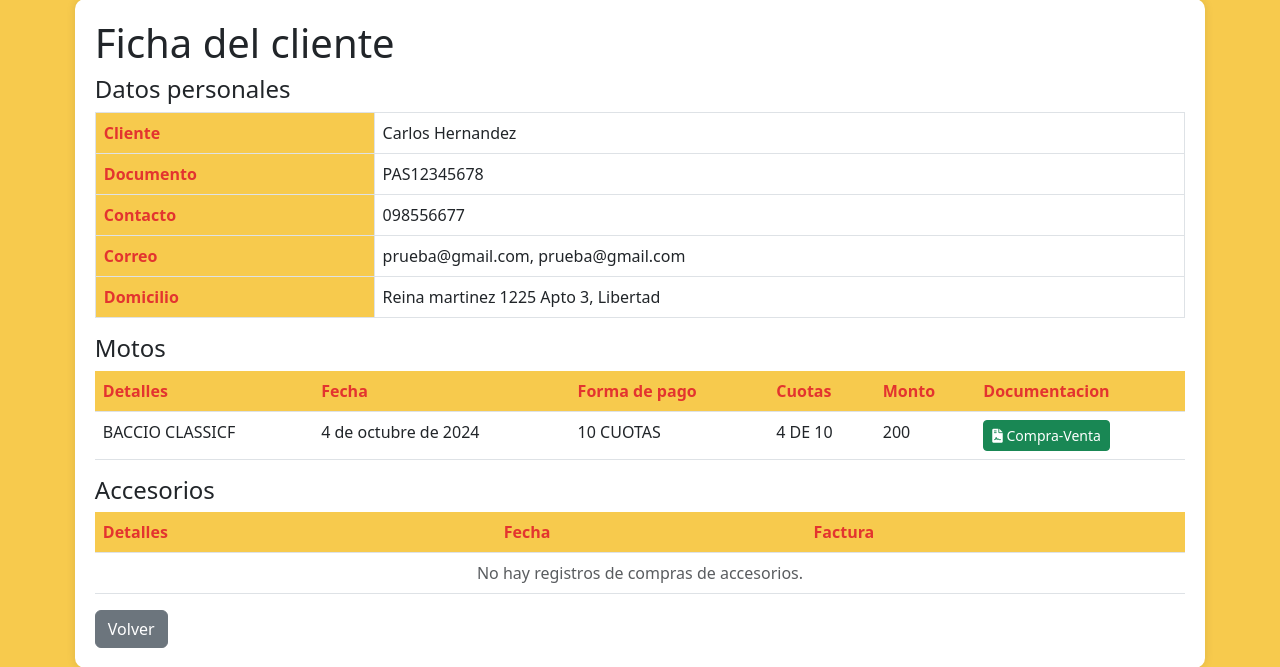
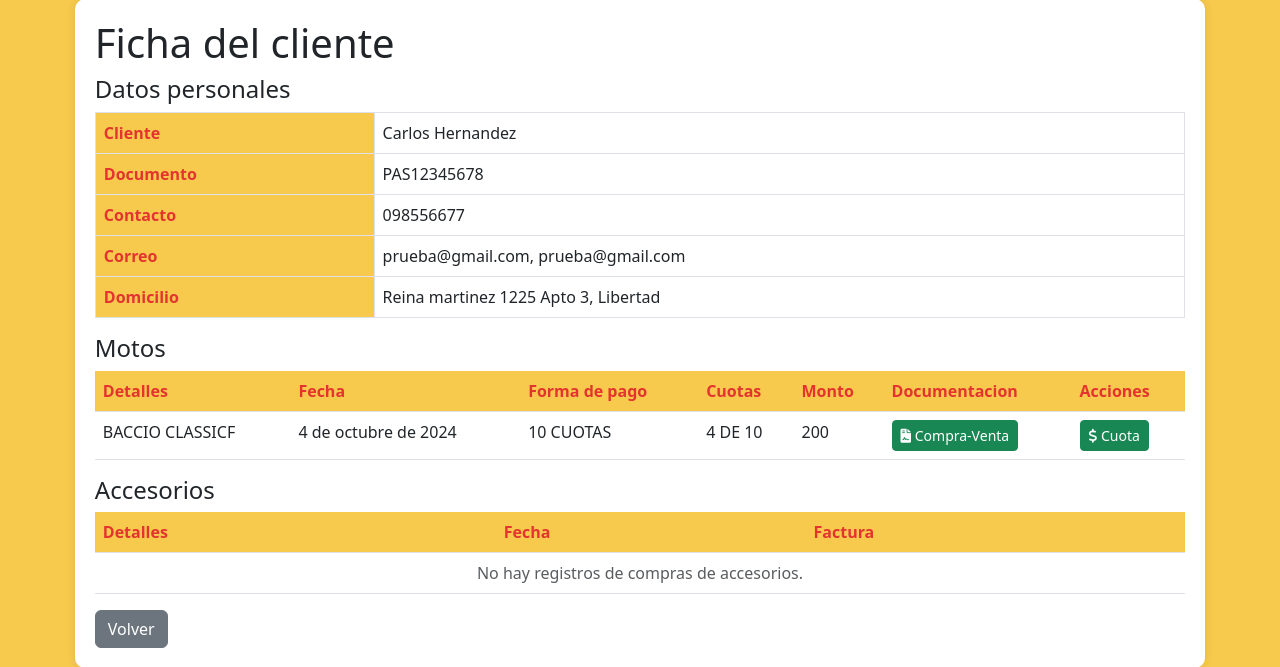
Before and after one commit to jlumaca/UmpierrezMotos, a Django app: page /cliente_ficha/3 in a window 1280 px wide. Shown: the part 77-744 px from the top of the page. Run offline with Django 5.2, Linux system fonts and the light colour scheme; data comes from the database, SQL or seed files in the repository.

Commit message:
boton cuotas en ficha cliente

```diff
--- a/AppUM/templates/perfil_administrativo/cliente/detalles_cliente.html
+++ b/AppUM/templates/perfil_administrativo/cliente/detalles_cliente.html
@@ -58,6 +58,9 @@
                 <th scope="row">Cuotas</th>
                 <th scope="row">Monto</th>
                 <th scope="row">Documentacion</th>
+
+                <th scope="row">Acciones</th>
+
             </tr>
         </thead>
         <tbody>
@@ -92,9 +95,18 @@
                                         </button>
                                     </a>
                                 {% endif %}
+
                             {% else %}
                                 <p>SIN DOCUMENTACION</p>
                             {% endif %}
+
+                        </td>
+                        <td>
+                        {% if item.moto.cantidad_cuotas > 1 %}
+                        <a href=""><button class="btn btn-sm btn-success"><i class="fas fa-dollar-sign"></i> Cuota</button></a>
+                        {% else %}
+                                <p>------------</p>
+                        {% endif %}
                         </td>
                     </tr>
                 {% endfor %}
```
